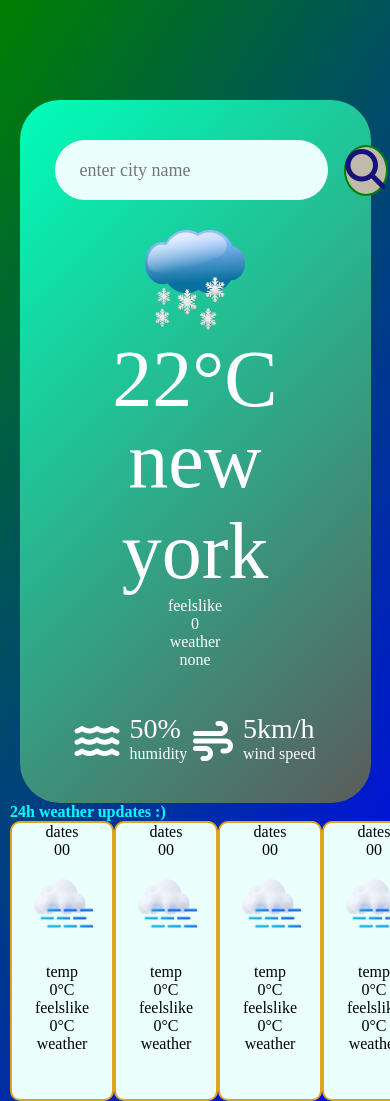
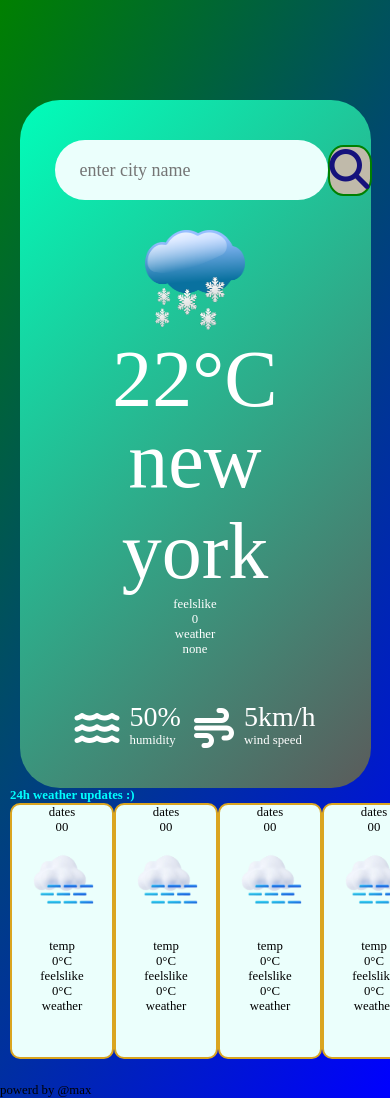
Before and after one commit to AbhayPratapSingh1234/PRODIGY_WD_05, a plain HTML site: page index.html in a window 390 px wide. Shown: the top 1101 px of the page. Drawn offline with Linux system fonts and the light colour scheme.

Commit message:
change for mobile

```diff
--- a/index.html
+++ b/index.html
@@ -4,7 +4,7 @@
 <head>
 	<meta charset="UTF-8">
 	<meta name="viewport" content="width=device-width, initial-scale=1.0">
-	<title>Document</title>
+	<title>Weather app</title>
 	<link rel="stylesheet" href="https://cdnjs.cloudflare.com/ajax/libs/font-awesome/6.4.2/css/all.min.css"
 		integrity="sha512-z3gLpd7yknf1YoNbCzqRKc4qyor8gaKU1qmn+CShxbuBusANI9QpRohGBreCFkKxLhei6S9CQXFEbbKuqLg0DA=="
 		crossorigin="anonymous" referrerpolicy="no-referrer" />
@@ -147,7 +147,7 @@
 		</div>
 	</div>
 
-
+<p>powerd by @max</p>
 </body>
 
 <script src="script.js"></script>
--- a/style.css
+++ b/style.css
@@ -37,7 +37,6 @@ body {
 	height: 60px;
 	border-radius: 30px;
 	flex: 1;
-	margin-right: 16px;
 	font-size: 18px;
 }
 
@@ -45,7 +44,7 @@ body {
 	border: 2px solid green;
 	outline: 0;
 	background: rgb(192, 186, 170);
-	border-radius: 50%;
+	border-radius: 35%;
 	font-size: 40px;
 	color: #15127c;
 	cursor: pointer;
@@ -136,3 +135,14 @@ h4:hover {
 	text-decoration: overline;
 
 }
+@media(max-width:600px){
+	html{
+	  font-size: 80%;
+	}
+  }
+  @media(max-width:600px){
+	.box{
+	  height: 20rem;
+	  width: 10rem;
+	}
+  }
```
